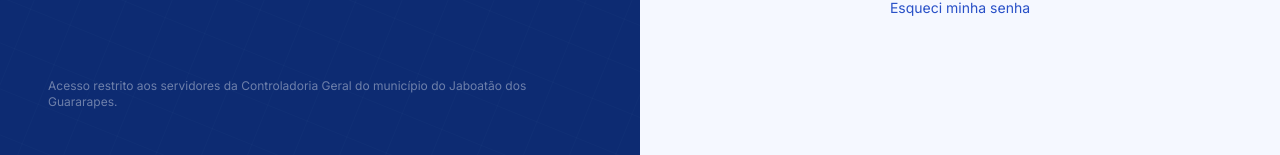
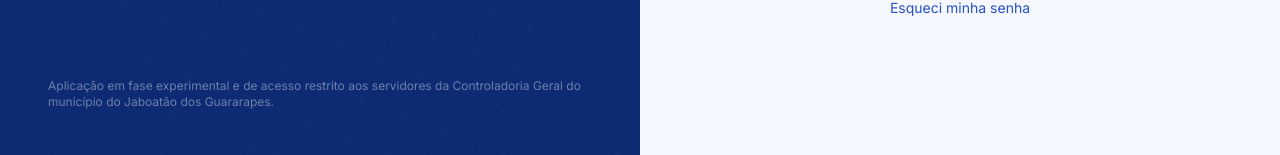
Before and after one commit to AlailsonDev/ponto-eletronico, a Next.js app: page /login in a window 1280 px wide. Shown: the part 642-797 px from the top of the page. Built offline with nearby package versions, Linux system fonts and the light colour scheme; no server answers.

Commit message:
ajuste no texto da tela de login

```diff
--- a/src/app/(auth)/login/page.tsx
+++ b/src/app/(auth)/login/page.tsx
@@ -170,7 +170,7 @@ export default function LoginPage() {
         </div>
 
         <p className="relative z-10 font-body text-xs text-white/40">
-          Acesso restrito aos servidores da Controladoria Geral do município do Jaboatão dos Guararapes.
+          Aplicação em fase experimental e de acesso restrito aos servidores da Controladoria Geral do município do Jaboatão dos Guararapes.
         </p>
       </div>
 
```
